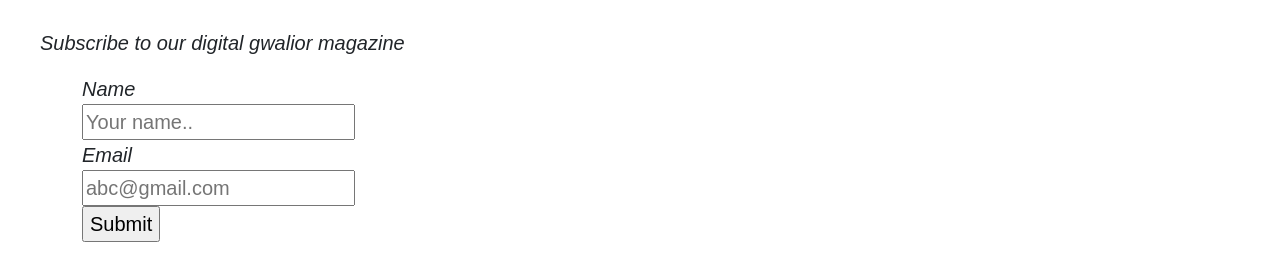
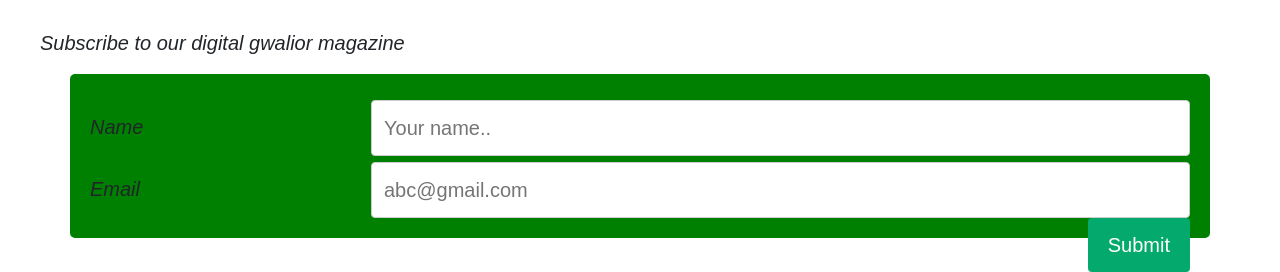
Before and after one commit to Astitva2051/MyCity, a plain HTML site: page index.html in a window 1280 px wide. Shown: the part 4118-4390 px from the top of the page. Drawn offline with nearby package versions, Linux system fonts and the light colour scheme.

Commit message:
Update style.css

```diff
--- a/style.css
+++ b/style.css
@@ -130,6 +130,68 @@ body {
 
 }
 
+* {
+  box-sizing: border-box;
+}
+
+input[type=text], select {
+  width: 100%;
+  padding: 12px;
+  border: 1px solid #ccc;
+  border-radius: 4px;
+  resize: vertical;
+}
+
+label {
+  padding: 12px 12px 12px 0;
+  display: inline-block;
+}
+
+input[type=submit] {
+  background-color: #04AA6D;
+  color: white;
+  padding: 12px 20px;
+  border: none;
+  border-radius: 4px;
+  cursor: pointer;
+  float: right;
+}
+
+input[type=submit]:hover {
+  background-color: #45a049;
+}
+
+.container {
+  border-radius: 5px;
+  background-color: green;
+  padding: 20px;
+}
+
+.col-25 {
+  float: left;
+  width: 25%;
+  margin-top: 6px;
+}
+
+.col-75 {
+  float: left;
+  width: 75%;
+  margin-top: 6px;
+}
+
+/* Clear floats after the columns */
+.row:after {
+  content: "";
+  display: table;
+  clear: both;
+}
+
+/* Responsive layout - when the screen is less than 600px wide, make the two columns stack on top of each other instead of next to each other */
+@media screen and (max-width: 600px) {
+  .col-25, .col-75, input[type=submit] {
+    width: 100%;
+    margin-top: 0;
+  }
 
 @media screen and (max-width: 768px) {
 
```
